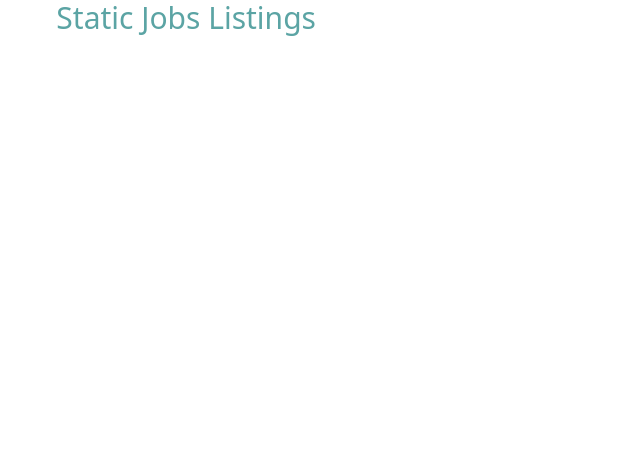
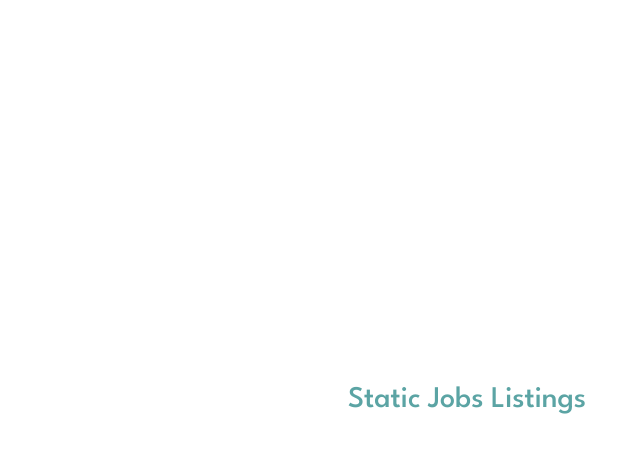
Before and after one commit to bpa03/static-jobs-listings, a Next.js app: page / in a window 1280 px wide. Shown: the top 452 px of the page, without its empty margins (173-813 px from the left). Built offline with nearby package versions, Linux system fonts and the light colour scheme.

Commit message:
Fonts added to project

```diff
--- /dev/null
+++ b/pages/_document.tsx
@@ -0,0 +1,24 @@
+import { Html, Head, Main, NextScript } from 'next/document';
+
+export default function Document() {
+  return (
+    <Html>
+      <Head>
+        <link rel="preconnect" href="https://fonts.googleapis.com" />
+        <link
+          rel="preconnect"
+          href="https://fonts.gstatic.com"
+          crossOrigin=''
+        />
+        <link
+          href="https://fonts.googleapis.com/css2?family=League+Spartan:wght@500;700&display=swap"
+          rel="stylesheet"
+        />
+      </Head>
+      <body>
+        <Main />
+        <NextScript />
+      </body>
+    </Html>
+  );
+}
--- a/pages/index.tsx
+++ b/pages/index.tsx
@@ -1,8 +1,8 @@
 export default function Home() {
   return (
-    <div className="container mx-auto flex justify-center items-center">
+    <div className="container mx-auto flex justify-center items-center min-h-screen">
       <div className="w-8/12 mx-auto px-4">
-        <h1 className="text-3xl text-primary">Static Jobs Listings</h1>
+        <h1 className="text-3xl text-primary text-center">Static Jobs Listings</h1>
       </div>
     </div>
   );
--- a/tailwind.config.js
+++ b/tailwind.config.js
@@ -1,3 +1,5 @@
+const defaultTheme = require('tailwindcss/defaultTheme');
+
 /** @type {import('tailwindcss').Config} */
 module.exports = {
   content: [
@@ -6,6 +8,10 @@ module.exports = {
   ],
   theme: {
     extend: {
+      fontFamily: {
+        sans: ['"League Spartan"', ...defaultTheme.fontFamily.sans],
+        body: ['"League Spartan"', ...defaultTheme.fontFamily.sans]
+      },
       colors: {
         primary: '#5ba4a4',
         light: {
```
